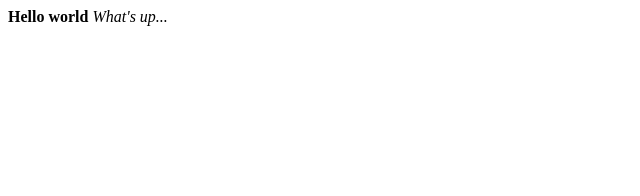
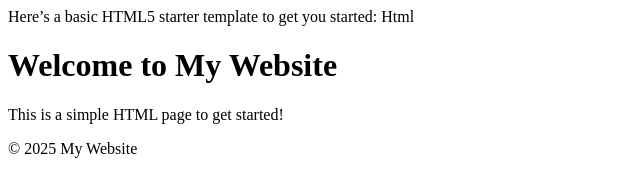
Before and after one commit to efduplessis/efduplessis.github.io, a plain HTML site: page index.html in a window 1280 px wide. Shown: the whole page, without its empty margins (0-640 px from the left). Drawn offline with Linux system fonts and the light colour scheme.

Commit message:
Update index.html

```diff
--- a/index.html
+++ b/index.html
@@ -1,2 +1,21 @@
-<b>Hello world</b>
-<i>What's up...</i>
+Here’s a basic HTML5 starter template to get you started:
+Html<!DOCTYPE html>
+<html lang="en">
+<head>
+    <meta charset="UTF-8">
+    <meta name="viewport" content="width=device-width, initial-scale=1.0">
+    <title>My First HTML Page</title>
+    <link rel="stylesheet" href="styles.css"> <!-- Optional: Link to a CSS file -->
+</head>
+<body>
+    <header>
+        <h1>Welcome to My Website</h1>
+    </header>
+    <main>
+        <p>This is a simple HTML page to get started!</p>
+    </main>
+    <footer>
+        <p>&copy; 2025 My Website</p>
+    </footer>
+</body>
+</html>
```
